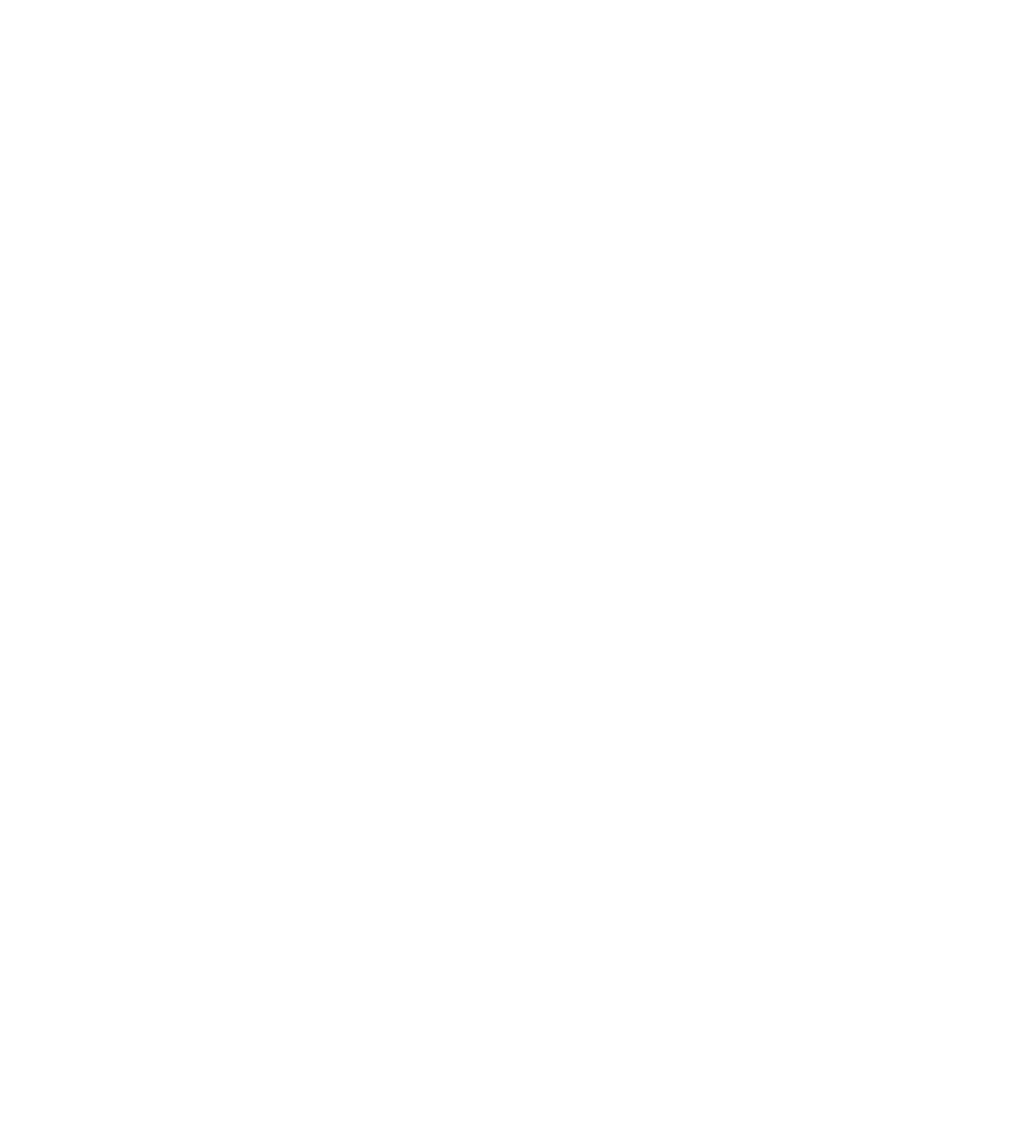
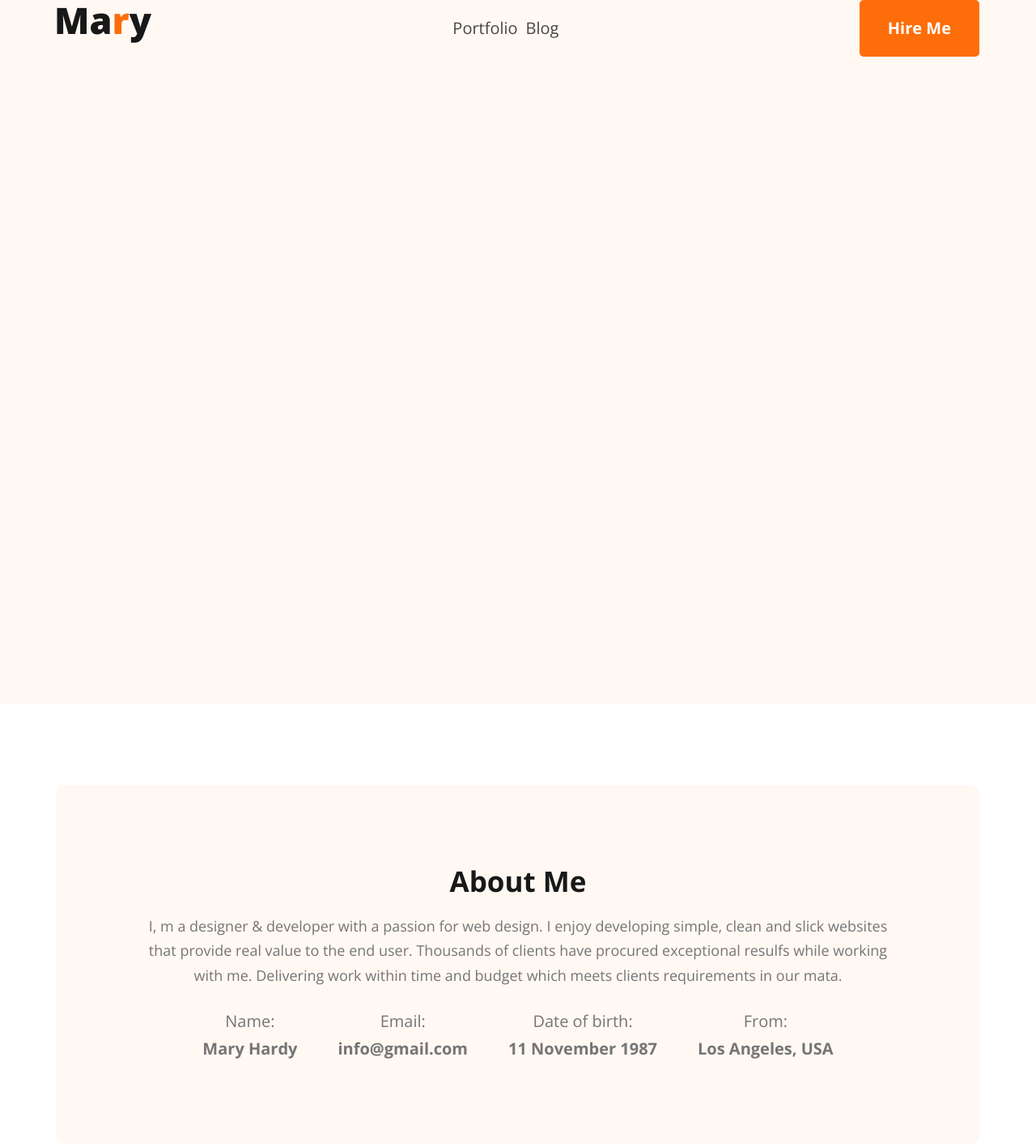
Before and after one commit to mraihan20295/Developer-Portfolio-Practice, a plain HTML site: page index.html in a window 1280 px wide. Shown: the whole page at 81% size. Before the commit the page ends 800 px from the top, so only its background shows below. Drawn offline with nearby package versions, Linux system fonts and the light colour scheme.

Commit message:
Added many areas (not finalized)

```diff
--- a/css/styles.css
+++ b/css/styles.css
@@ -26,7 +26,7 @@ body {
     font-size: 1.8rem;
     line-height: 1.7;
     color: var(--color-body);
-    margin: 5rem;
+    /* margin: 5rem; */
 
 }
 
@@ -105,4 +105,86 @@ p {
 
 .container {
     max-width: 1140px;
+    margin: 0 auto;
+    text-align: center;
 }
+
+
+/* Nav */
+
+.nav {
+    display: flex;
+    align-items: center;
+    justify-content: space-between;
+}
+
+.nav__list {
+    list-style: none;
+    display: flex;
+    gap: 1rem;
+    padding: 0;
+}
+
+.nav__item>a {
+    text-decoration: none;
+    color: var(--color-headings-darker);
+    font-size: 2rem;
+    font-weight: 400;
+}
+
+
+/* Blocks */
+
+.block {
+    background: #fff;
+}
+
+.block--colored {
+    background: var(--color-secondary);
+}
+
+
+
+/* Hero Area */
+
+.hero {
+    height: 100vh;
+}
+
+
+/* About Me Area */
+
+.about .container {
+    margin: 10rem auto;
+    padding: 10rem;
+    border-radius: 10px;
+}
+
+.about__heading {
+    margin-top: 0;
+    margin-bottom: 2rem;
+}
+
+.about__content {
+    margin-bottom: 2.5rem;
+}
+
+.about__table {
+    border-collapse: collapse;
+    font-size: 2rem;
+    margin: 0 auto;
+}
+
+.about__table th {
+    font-weight: 400;
+}
+
+.about__table td {
+    font-weight: 700;
+}
+
+.about__table th,
+.about__table td {
+    /* border: 1px solid black; */
+    padding: 0 2.5rem;
+}
--- a/index.html
+++ b/index.html
@@ -15,7 +15,59 @@
 </head>
 
 <body>
+    <!-- Header Area -->
 
+    <header class="block--colored">
+        <nav class="nav container">
+            <a href="/"><img src="/images/icons/site-logo.png" alt=""></a>
+            <ul class="nav__list">
+                <li class="nav__item"><a href="#">Portfolio</a></li>
+                <li class="nav__item"><a href="#">Blog</a></li>
+            </ul>
+            <a class="btn" href="#">Hire Me</a>
+        </nav>
+    </header>
+
+    <!-- Hero Area -->
+    <section class="hero block--colored">
+
+    </section>
+
+    <!-- About Me Area -->
+    <section class="about .block">
+        <div class="container block--colored">
+            <h2 class="about__heading">About Me</h2>
+            <p class="about__content">I, m a designer & developer with a passion for web design. I enjoy developing
+                simple, clean and slick
+                websites that provide real value to the end user. Thousands of clients have procured exceptional resulfs
+                while working with me. Delivering work within time and budget which meets clients requirements in our
+                mata.
+            </p>
+            <table class="about__table">
+                <thead>
+                    <tr>
+                        <th>Name:</th>
+                        <th>Email:</th>
+                        <th>Date of birth:</th>
+                        <th>From:</th>
+                    </tr>
+                </thead>
+                <tbody>
+                    <tr>
+                        <td>Mary Hardy</td>
+                        <td>info@gmail.com</td>
+                        <td>11 November 1987</td>
+                        <td>Los Angeles, USA</td>
+                    </tr>
+                </tbody>
+            </table>
+        </div>
+    </section>
+
+    <!-- Temporary Area -->
+    <section style="height: 400px;" class="block--colored">
+
+    </section>
 </body>
 
 </html>
```
Also changed, not shown: images/icons/site-logo.png (added).
